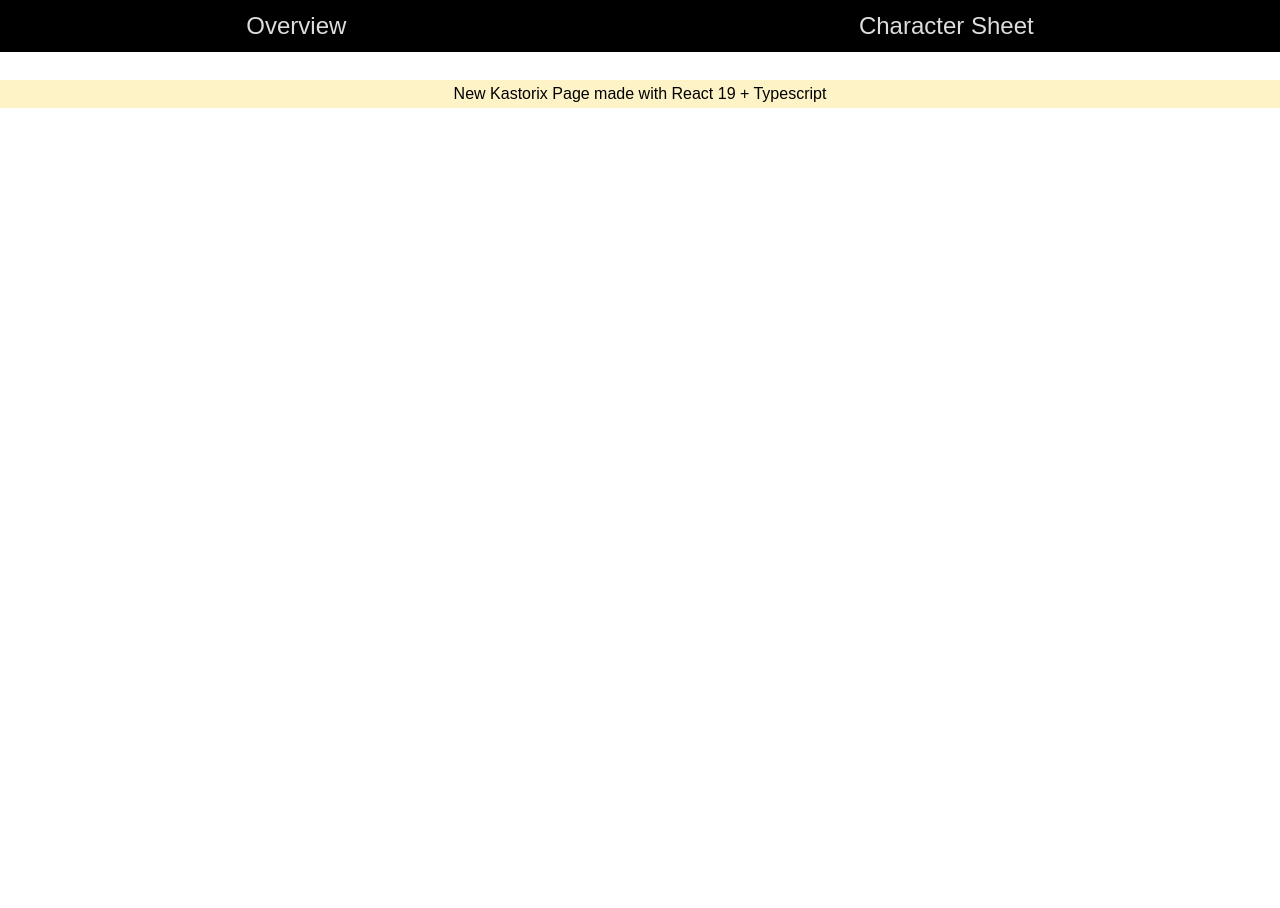
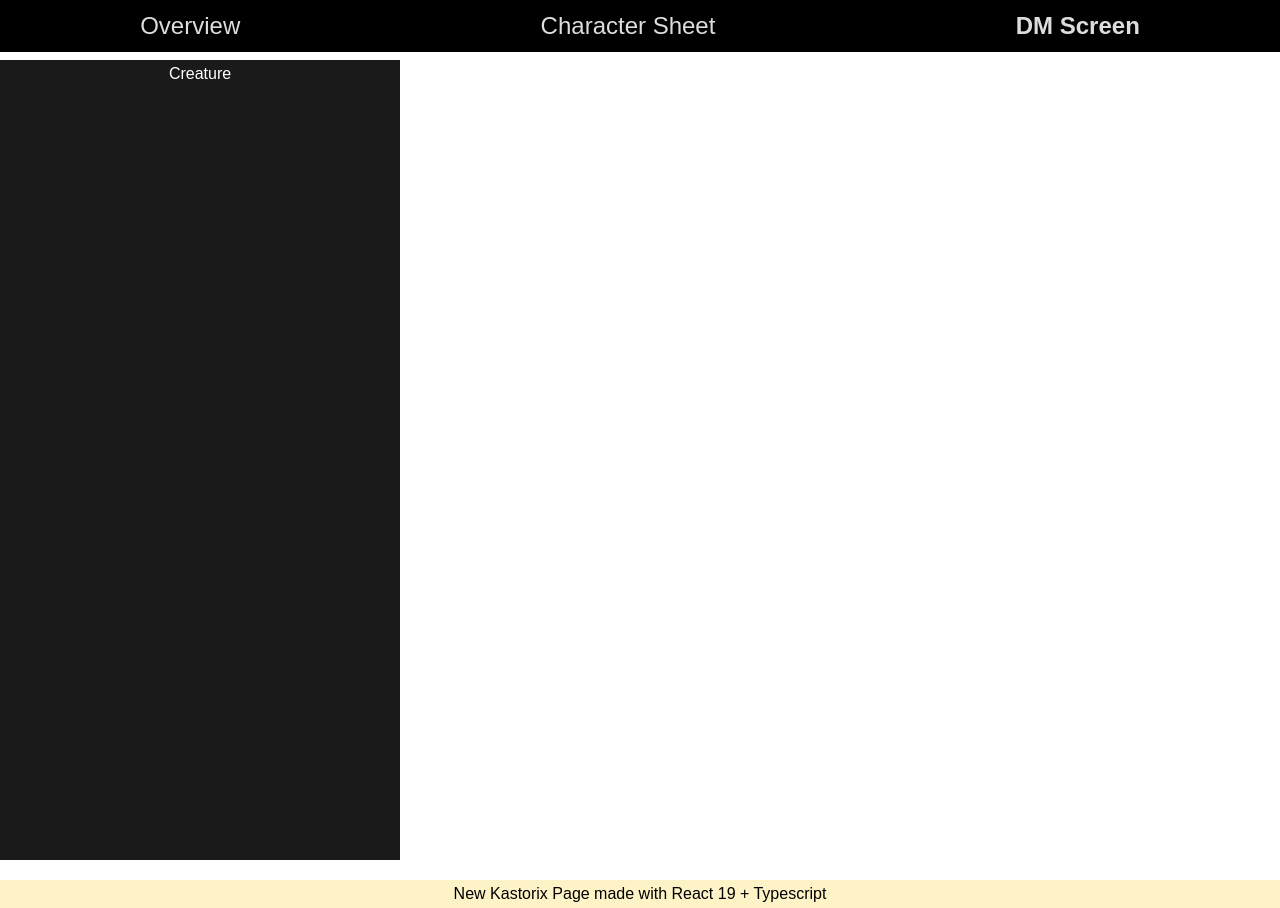
Before and after one commit to Acasez/kastorixv2, a React (Vite) app: page /kastorixv2/DMScreen in a window 1280 px wide. Before the commit the page ends 800 px from the top, so only its background shows below. Built offline with nearby package versions, Linux system fonts and the light colour scheme.

Commit message:
Started on the DM screen

```diff
--- a/src/Routes/config.ts
+++ b/src/Routes/config.ts
@@ -19,4 +19,10 @@ export const routes = [
     header: "Character Sheet",
     createHeader: true,
   },
+  {
+    path: "/kastorixv2/DMScreen",
+    component: lazy(() => import("../pages/DMScreen")),
+    header: "DM Screen",
+    createHeader: true,
+  },
 ];
--- /dev/null
+++ b/src/components/DMScreen/CreatureBlock.tsx
@@ -0,0 +1,7 @@
+export default function CreatureBlock() {
+  return (
+    <div className="bg-bg-creature text-white w-100 h-200 text-center">
+      Creature
+    </div>
+  );
+}
--- a/src/index.css
+++ b/src/index.css
@@ -3,6 +3,7 @@
 @theme {
     --color-bg: #eceff4;
     --color-bg-rules: #f9f5e8;
+    --color-bg-creature: #1a1a1a;
 
     --color-text: #888888;
     --color-text-rule: #c8a78a;
--- /dev/null
+++ b/src/pages/DMScreen.tsx
@@ -0,0 +1,9 @@
+import CreatureBlock from "../components/DMScreen/CreatureBlock";
+
+export default function DMScreen() {
+  return (
+    <>
+      <CreatureBlock />
+    </>
+  );
+}
```
